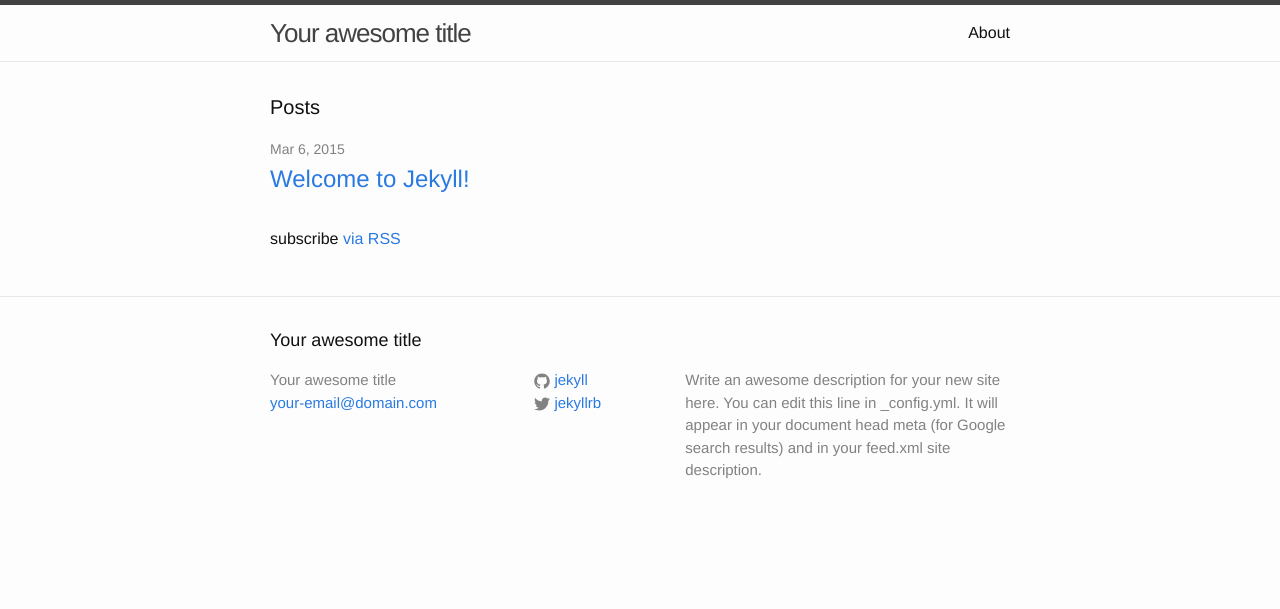
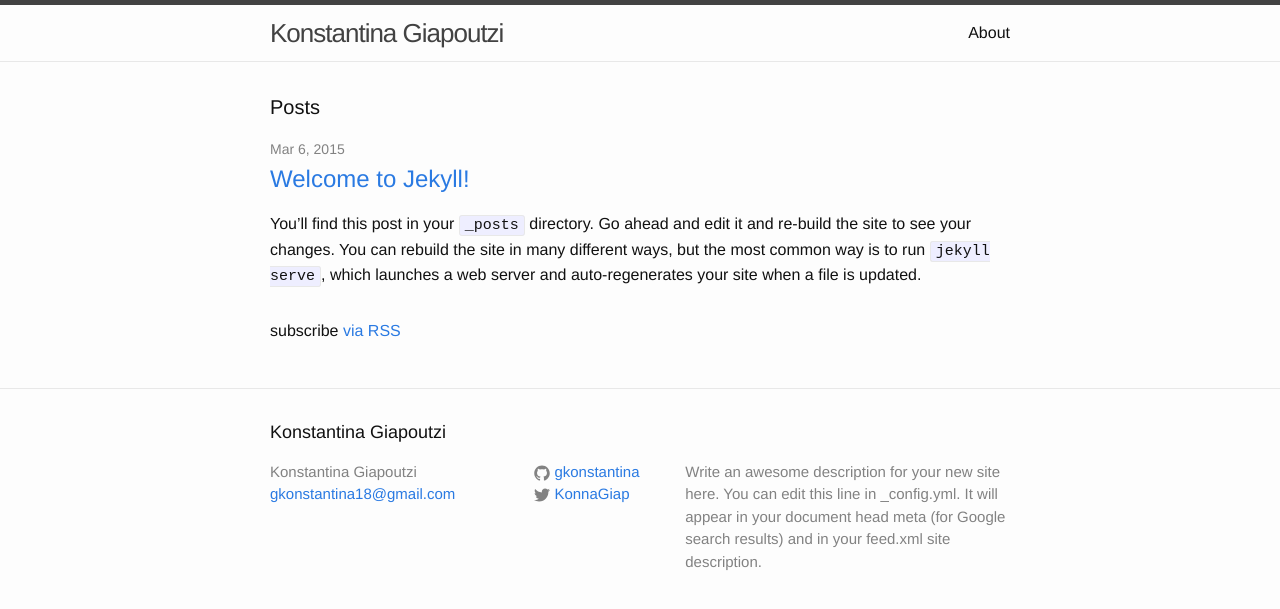
Before and after one commit to gkonstantina/jek_blog, a Jekyll site: the page built from index.html, in a window 1280 px wide. Shown: the top 609 px of the page. Built offline with Jekyll 4.4.1, drawn with Linux system fonts in a browser that asks for light colours.

Commit message:
tutorial

```diff
--- a/_config.yml
+++ b/_config.yml
@@ -1,14 +1,14 @@
 # Site settings
-title: Your awesome title
-email: your-email@domain.com
+title: Konstantina Giapoutzi
+email: gkonstantina18@gmail.com
 description: > # this means to ignore newlines until "baseurl:"
   Write an awesome description for your new site here. You can edit this
   line in _config.yml. It will appear in your document head meta (for
   Google search results) and in your feed.xml site description.
 baseurl: "" # the subpath of your site, e.g. /blog/
-url: "http://yourdomain.com" # the base hostname & protocol for your site
-twitter_username: jekyllrb
-github_username:  jekyll
+url: "http://localhost:4000" # the base hostname & protocol for your site
+twitter_username: KonnaGiap
+github_username:  gkonstantina
 
 # Build settings
 markdown: kramdown
--- a/index.html
+++ b/index.html
@@ -14,6 +14,7 @@ layout: default
         <h2>
           <a class="post-link" href="{{ post.url | prepend: site.baseurl }}">{{ post.title }}</a>
         </h2>
+        {{ post.excerpt }}
       </li>
     {% endfor %}
   </ul>
```
Also changed, not shown: _drafts/a-draft-post.md (added, +12 -0 lines).
